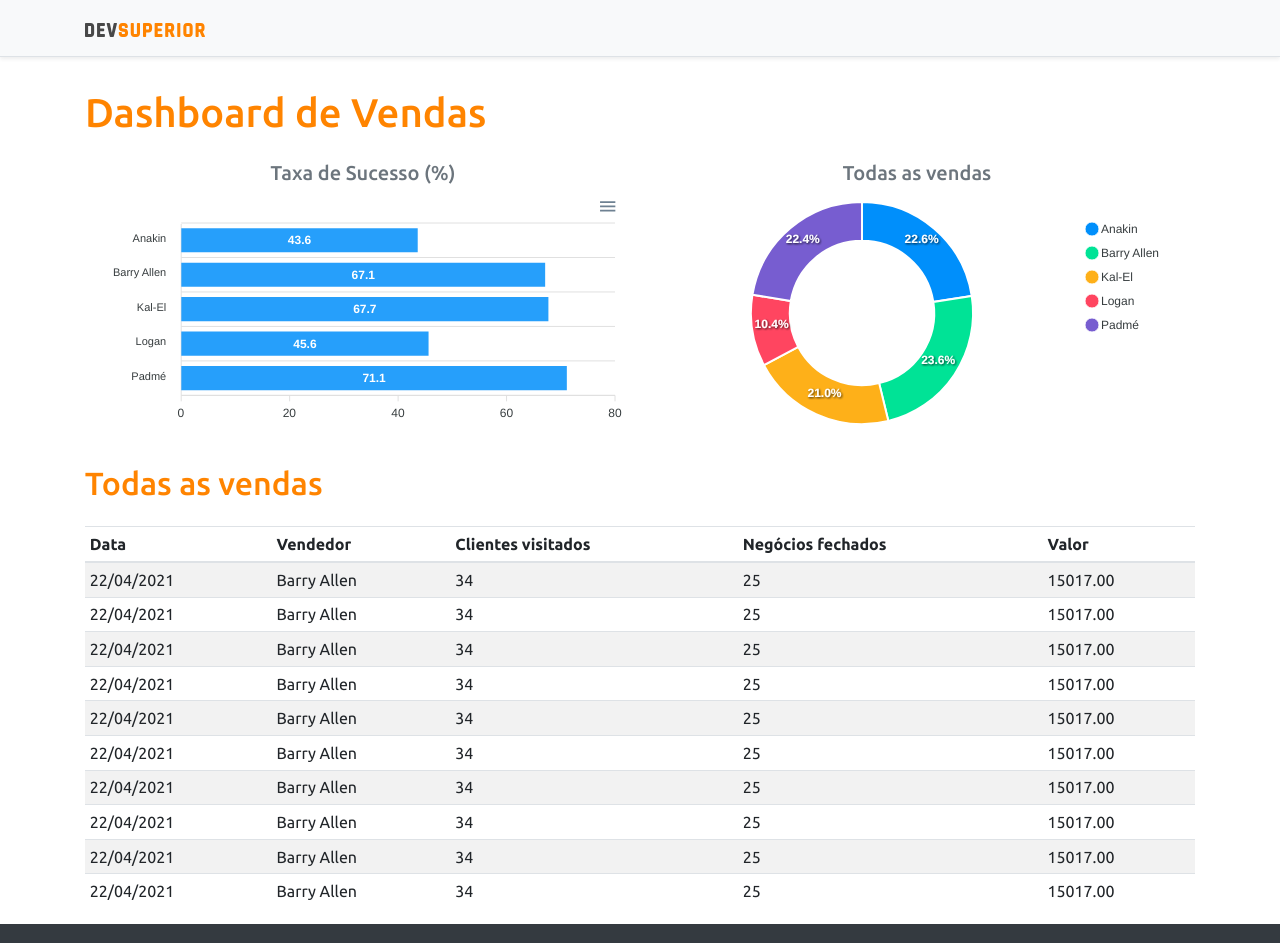
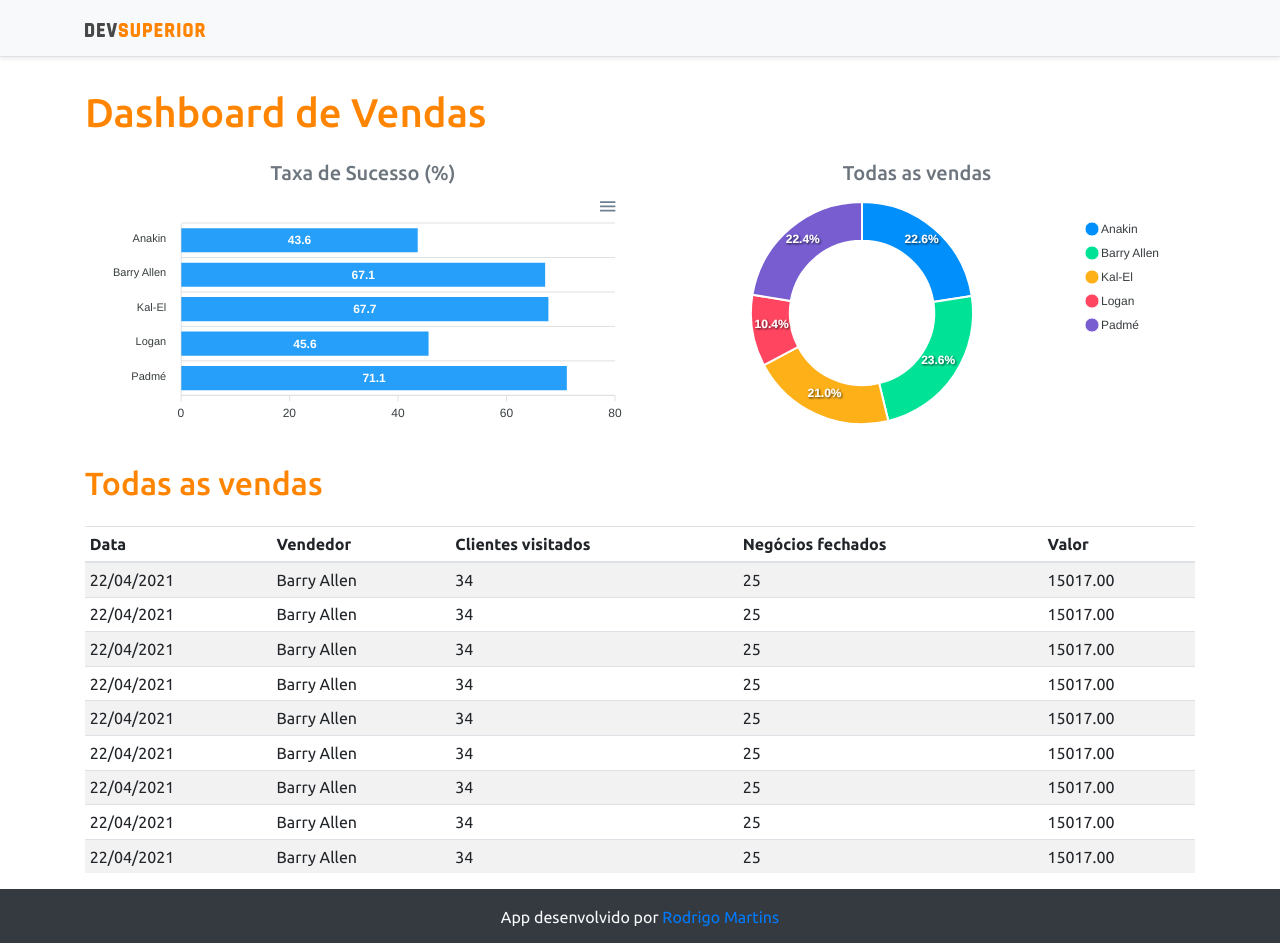
Before and after one commit to rodrigoduartemartins/projeto-sds3-devsuperior, a React (Create React App) app in the folder frontend/: page / in a window 1280 px wide. Shown: the top 943 px of the page. Built offline with nearby package versions, Linux system fonts and the light colour scheme.

Commit message:
Atualização do pacote DataTable

```diff
--- a/frontend/src/components/dataTable/index.tsx
+++ b/frontend/src/components/dataTable/index.tsx
@@ -67,12 +67,6 @@
                         <td>34</td>
                         <td>25</td>
                         <td>15017.00</td>
-                    </tr>                    <tr>
-                        <td>22/04/2021</td>
-                        <td>Barry Allen</td>
-                        <td>34</td>
-                        <td>25</td>
-                        <td>15017.00</td>
                     </tr>
                 </tbody>
             </table>
```
